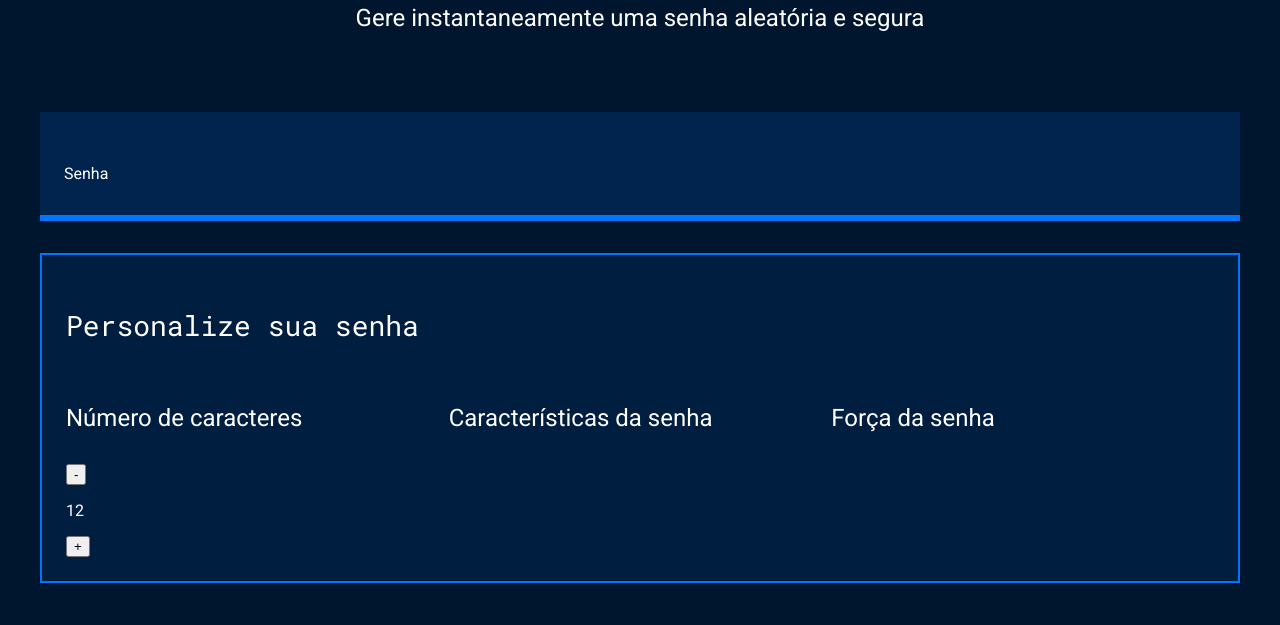
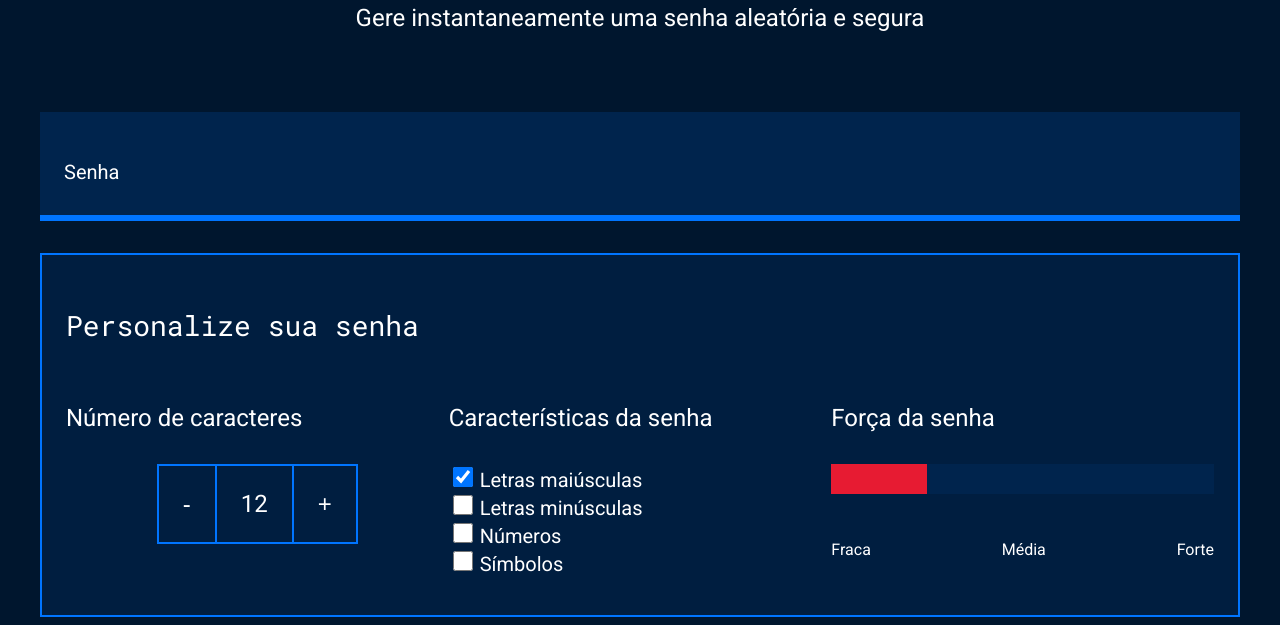
Before and after one commit to liviapizzani/gerador-de-senha, a plain HTML site: page gerador de senha/index.html in a window 1280 px wide. Shown: the part 214-839 px from the top of the page. Before the commit the page ends 805 px from the top, so only its background shows below. Drawn offline with Linux system fonts and the light colour scheme.

Commit message:
Add files via upload

```diff
--- a/gerador de senha/index.html
+++ b/gerador de senha/index.html
@@ -17,28 +17,53 @@
         </div>
         <div class="conteudo-senha">
             <label for="senha">Senha</label>
-            <input name="senha" type="text" id="campo-senha">
+            <input name="senha" type="text" id="campo-senha" readonly>
         </div>
         <div class="parametro">
             <h3 class="parametro-titulo">Personalize sua senha</h3>
             <div class="parametro-coluna__senha">
                 <div class="parametro-senha">
                     <h4 class="parametro-senha__titulo">Número de caracteres</h4>
-                <div class="paramentro-senha-botao">
-                 <button class="parameetro-senha__botao">-</button>
-                 <P class="parametro-senha__texto">12</P>
-                 <button class="parametro-senha__botao">+</button>
-                </div>
+                    <div class="parametro-senha-botoes">
+                        <button class="parametro-senha__botao">-</button>
+                        <p class="parametro-senha__texto">12</p>
+                        <button class="parametro-senha__botao">+</button>
+                    </div>
                 </div>
                 <div class="parametro-senha">
                     <h4 class="parametro-senha__titulo">Características da senha</h4>
+                    <div class="parametro-senha-checkbox">
+                        <input name="maiusculo" type="checkbox" class="checkbox" checked>
+                        <label for="maiusculo">Letras maiúsculas</label>
+                    </div>
+                    <div class="parametro-senha-checkbox">
+                        <input name="minusculo" type="checkbox" class="checkbox">
+                        <label for="minusculo">Letras minúsculas</label>
+                    </div>
+                    <div class="parametro-senha-checkbox">
+                        <input name="numero" type="checkbox" class="checkbox">
+                        <label for="numero">Números</label>
+                    </div>
+                    <div class="parametro-senha-checkbox">
+                        <input name="simbolo" type="checkbox" class="checkbox">
+                        <label for="simbolo">Símbolos</label>
+                    </div>
                 </div>
                 <div class="parametro-senha">
                     <h4 class="parametro-senha__titulo">Força da senha</h4>
+                    <div class="barra"></div>
+                    <div class="forca fraca"></div>
+                    <div class="parametro-senha-textos">
+                        <p>Fraca</p>
+                        <p>Média</p>
+                        <p>Forte</p>
+                    </div>
+                    <p class="entropia"></p>
                 </div>
             </div>
         </div>
     </section>
+    <script src="main.js"></script>
 </body>
 
 </html>
--- a/gerador de senha/style.css
+++ b/gerador de senha/style.css
@@ -1,6 +1,6 @@
 @import url('https://fonts.googleapis.com/css2?family=Roboto&family=Roboto+Mono&display=swap');
 
-:root{
+:root {
     --branco: white;
     --cor-de-fundo: #00162E;
     --fundo-senha: #00244D;
@@ -10,38 +10,38 @@
     --roboto-mono: 'Roboto Mono', monospace;
 }
 
-*{
+* {
     font-weight: 400;
 }
 
-body{
+body {
     color: var(--branco);
     background-color: var(--cor-de-fundo);
     font-family: var(--roboto);
 }
 
-.titulo-principal{
+.titulo-principal {
     font-family: var(--roboto-mono);
     font-size: 32px;
 }
 
-.titulo-secundario{
+.titulo-secundario {
     font-size: 24px;
 }
 
-.conteudo-titulo{
+.conteudo-titulo {
     text-align: center;
     margin-top: 80px;
 }
 
-.conteudo-senha{
+.conteudo-senha {
     margin-top: 80px;
     background: var(--fundo-senha);
     padding: 24px;
     border-bottom: 6px solid var(--borda);
 }
 
-#campo-senha{
+#campo-senha {
     background-color: var(--fundo-senha);
     border: none;
     color: var(--branco);
@@ -50,48 +50,109 @@ body{
     width: 70%;
 }
 
-#campo-senha:focus{
+#campo-senha:focus {
     outline: none;
 }
 
-.conteudo{
+.conteudo {
     max-width: 1200px;
     margin: 0 auto;
 }
 
-.parametro{
+.parametro {
     background-color: var(--fundo-texto);
     border: 2px solid var(--borda);
     margin-top: 32px;
     padding: 24px;
 }
 
-.parametro-titulo{
+.parametro-titulo {
     font-family: var(--roboto-mono);
     font-size: 28px;
 }
 
-.parametro-senha__titulo{
-    font-size:24px;
+.parametro-senha__titulo {
+    font-size: 24px;
 }
 
-.parametro-coluna__senha{
+.parametro-coluna__senha {
     display: flex;
     flex-direction: column;
     justify-content: center;
 }
-.parametro-senha{
+
+.parametro-senha {
     width: 50%;
     margin: 0 auto;
 }
 
-.parametro-senha-botao{
-    display:flex;
-    justify-content:center;
+.parametro-senha-botoes {
+    display: flex;
+    justify-content: center;
 }
 
+.parametro-senha__botao {
+    background-color: var(--fundo-texto);
+    color: var(--branco);
+    border: 2px solid var(--borda);
+    padding: 24px;
+    font-size: 24px;
+    cursor: pointer;
+}
+
+.parametro-senha__texto {
+    padding: 24px;
+    border-top: 2px solid var(--borda);
+    border-bottom: 2px solid var(--borda);
+    margin: 0;
+    font-size: 24px;
+}
+
+label {
+    font-size: 20px;
+}
+
+.checkbox {
+    width: 20px;
+    height: 20px;
+    cursor: pointer;
+}
+
+.barra {
+    background-color: var(--fundo-senha);
+    height: 30px;
+    width: 100%;
+}
+
+.forca {
+    height: 30px;
+    position: relative;
+    bottom: 30px;
+}
+
+.fraca {
+    width: 25%;
+    background-color: #E71B32;
+}
+
+.media {
+    background-color: #FAF408;
+    width: 50%;
+}
+
+.forte {
+    background-color: #00FF85;
+    width: 100%;
+}
+
+.parametro-senha-textos {
+    display: flex;
+    justify-content: space-between;
+}
+
+
 @media screen and (min-width: 768px) {
-    .parametro-coluna__senha{
+    .parametro-coluna__senha {
         flex-direction: row;
     }
 }
```
